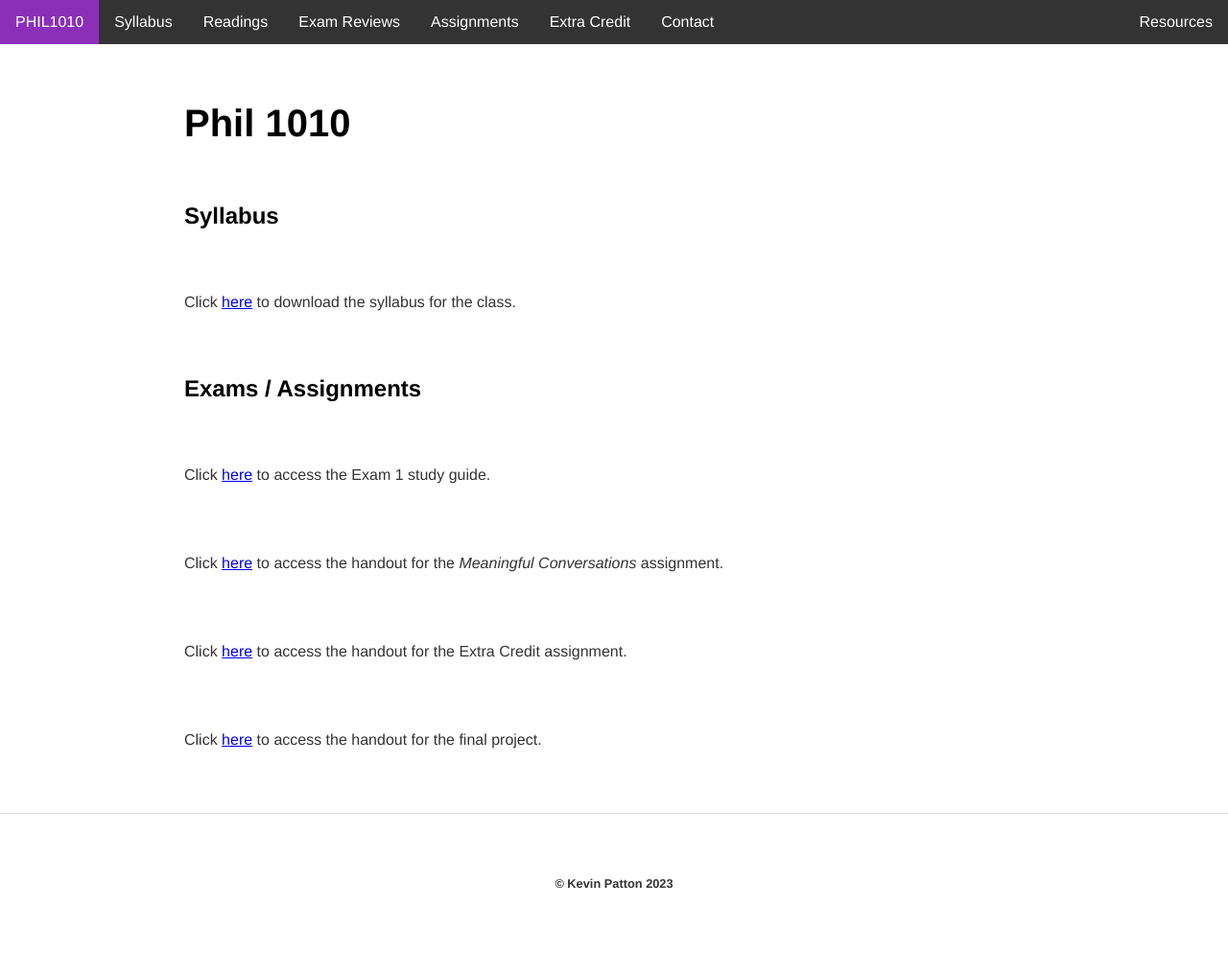
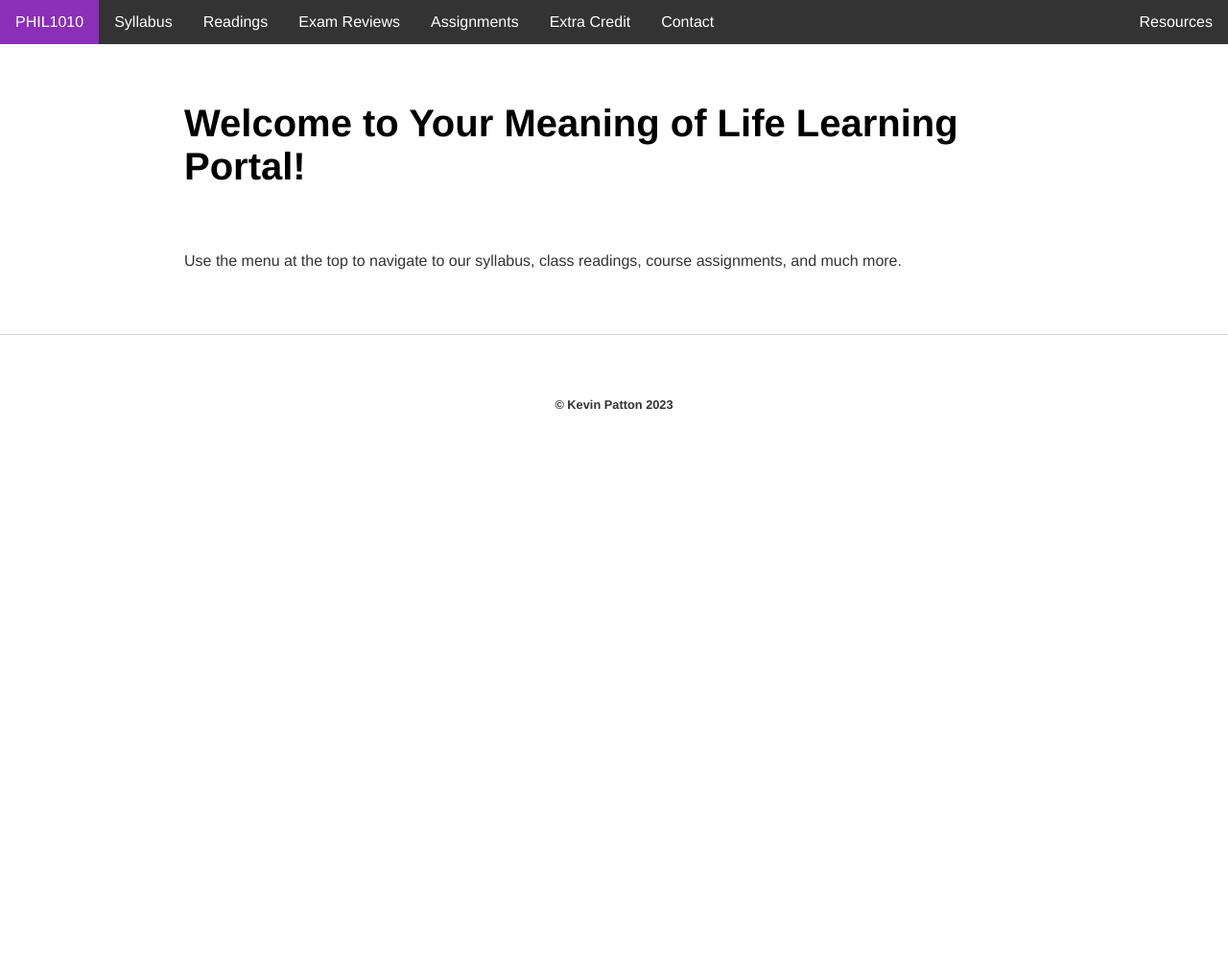
Before and after one commit to kevinjpatton/kevinjpatton.github.io, a Jekyll site: the page built from teaching/phil_1010/index.html, in a window 1280 px wide. Shown: the whole page at 96% size. Built offline with Jekyll 4.4.1, drawn with Linux system fonts in a browser that asks for light colours; Markdown is read by kramdown in place of the engine named in the settings; after the commit the page ends 900 px from its top, so only the background shows below that.

Commit message:
Update index.html

```diff
--- a/teaching/phil_1010/index.html
+++ b/teaching/phil_1010/index.html
@@ -2,11 +2,5 @@
 layout: 1010
 title: Teaching - Phil 1010
 ---
-<h1>Phil 1010</h1>
-<h2>Syllabus</h2>
-<p>Click <a href="/teaching/phil_1010/Syllabus - Phil_1010_Fall2023.pdf" target="_blank">here</a> to download the syllabus for the class.</p>
-<h2>Exams / Assignments</h2>
-<p>Click <a href="/teaching/phil_1010/Phil1010_Exam 1.pdf" target="_blank">here</a> to access the Exam 1 study guide.</p>
-<p>Click <a href="/teaching/phil_1010/Handout - Interview Assignment.pdf" target="_blank">here</a> to access the handout for the <i>Meaningful Conversations</i> assignment.</p>
-<p>Click <a href="/teaching/phil_1010/Handout - Bak EC - Phil1010.pdf" target="_blank">here</a> to access the handout for the Extra Credit assignment.</p>
-<p>Click <a href="/teaching/phil_1010/Handout - 1010 Final Project.pdf" target="_blank">here</a> to access the handout for the final project.</p>
+<h1>Welcome to Your Meaning of Life Learning Portal!</h1>
+<p>Use the menu at the top to navigate to our syllabus, class readings, course assignments, and much more.</p>
```
